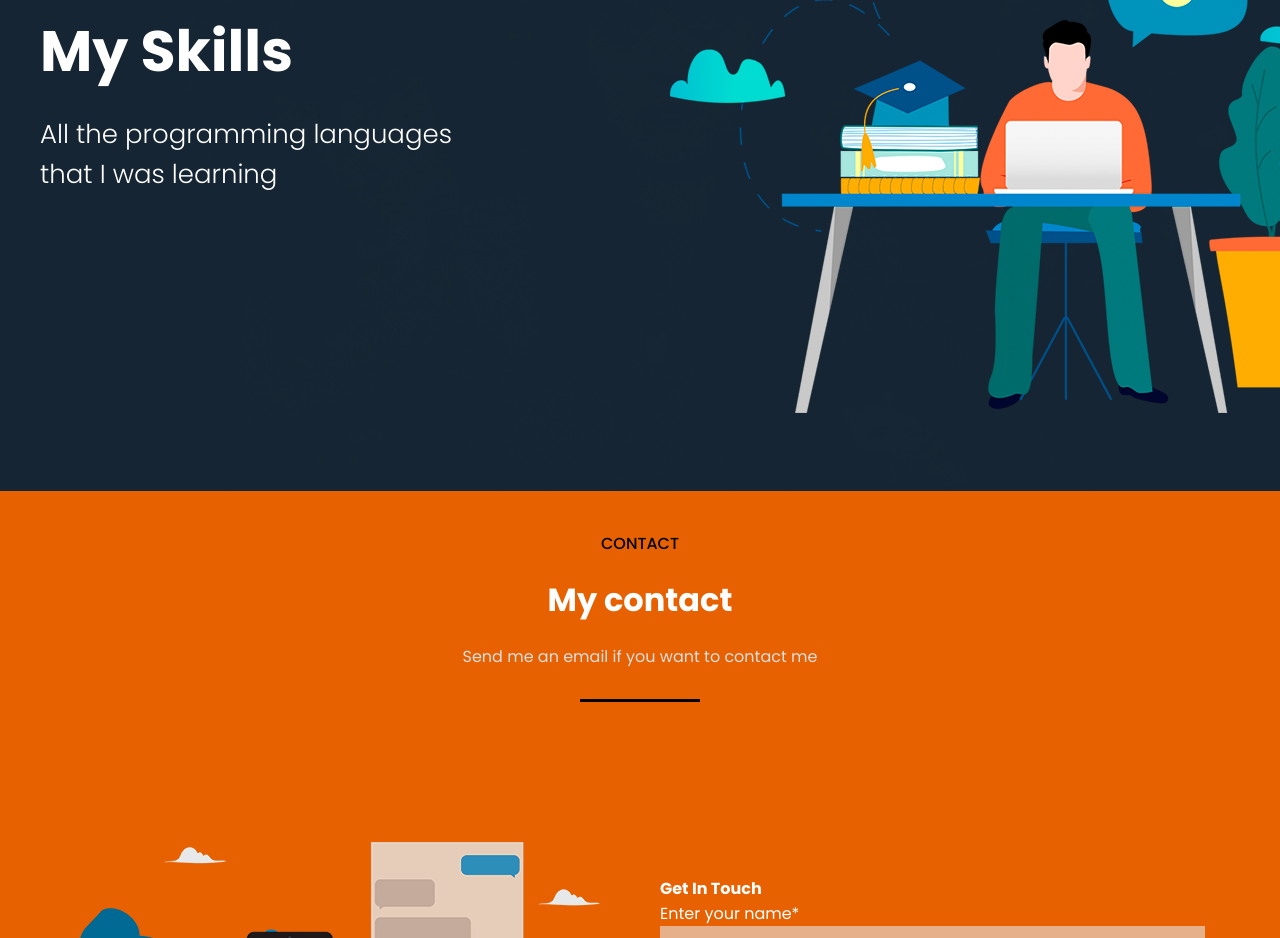
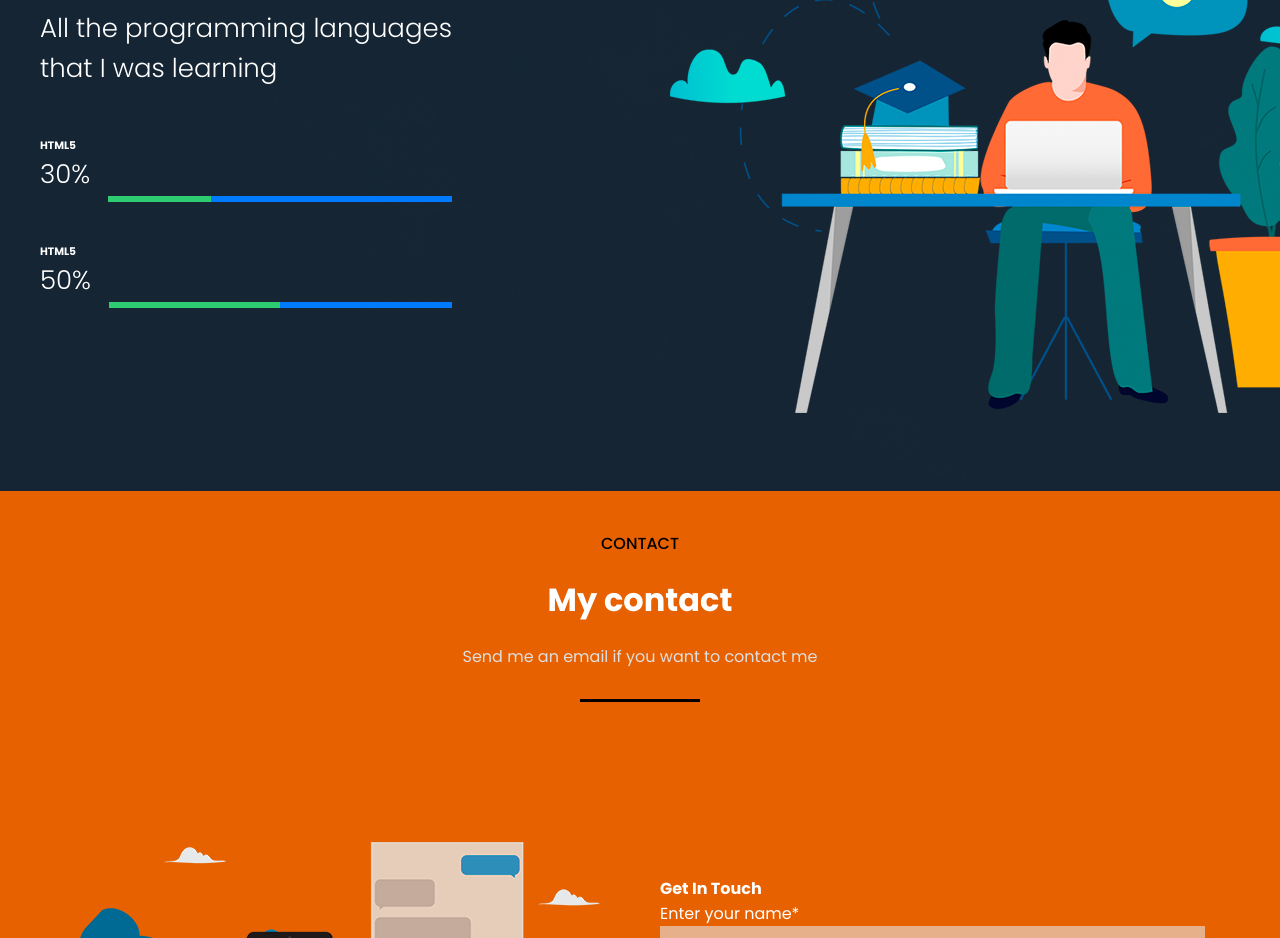
Before and after one commit to gabi-lovera/my-page, a React (Create React App) app in the folder myapp/: page / in a window 1280 px wide. Shown: the part 1720-2658 px from the top of the page. Built offline with nearby package versions, Linux system fonts and the light colour scheme.

Commit message:
fix all feature

```diff
--- a/myapp/src/App.css
+++ b/myapp/src/App.css
@@ -275,7 +275,32 @@ width: 50%;
     color: #ff4a57;
   }
 
+  /*Hyperlink*/
   a{
     text-decoration: none;
     color: #fff;
   }
+
+
+/*Progress*/
+
+.progress-bar{
+    display: flex;
+    align-items: center;
+}
+.progress{
+  position: relative;
+  width: 100%;
+  height: .4rem;
+  background-color: #007bff;
+}
+.progress-text{
+  padding-right: 1.1rem;
+}
+.progress-var{
+  position: absolute;
+  left: 0;
+  bottom: 0;
+  height: 100%;
+  background-color: #2ecc71;
+}
--- a/myapp/src/components/Nav.js
+++ b/myapp/src/components/Nav.js
@@ -7,7 +7,7 @@ export const Nav = () => {
           <div className="navbar__container">
             <ul className="navbar__left">
               <div className="navbar__left-logo">
-              <h1 class="navport">MyPortfolio</h1>
+                <h1 class="navport">MyPortfolio</h1>
               </div>
             </ul>
             <ul className="navbar__right">
--- /dev/null
+++ b/myapp/src/components/ProgressBar.js
@@ -0,0 +1,16 @@
+
+function ProgressBar({title, width, text}) {
+    return (
+      <div>
+        <h6>{title}</h6>
+        <div className="progress-bar">
+          <p className="progress-text">{text}</p>
+          <div className="progress">
+            <span className="progress-var" style={{ width: width }}></span>
+          </div>
+        </div>
+      </div>
+    );
+}
+
+export default ProgressBar;
--- a/myapp/src/components/Skills.js
+++ b/myapp/src/components/Skills.js
@@ -1,5 +1,6 @@
 import React from 'react'
 import {FaFacebookF,FaGithub,FaLinkedin,FaTwitter} from "react-icons/fa"
+import ProgressBar from './ProgressBar'
 
 export const Skills = () => {
     return (
@@ -38,6 +39,10 @@ export const Skills = () => {
                     <br />
                     that I was learning
                   </p>
+                  <div className="skills">
+                    <ProgressBar title={"HTML5"} width={"30%"} text={"30%"} />
+                    <ProgressBar title={"HTML5"} width={"50%"} text={"50%"} />
+                  </div>
                 </div>
               </div>
             </div>
```
Also changed, not shown: myapp/src/components/Contact.js (+16 -8 lines), myapp/src/components/Footer.js (+9 -7 lines).
